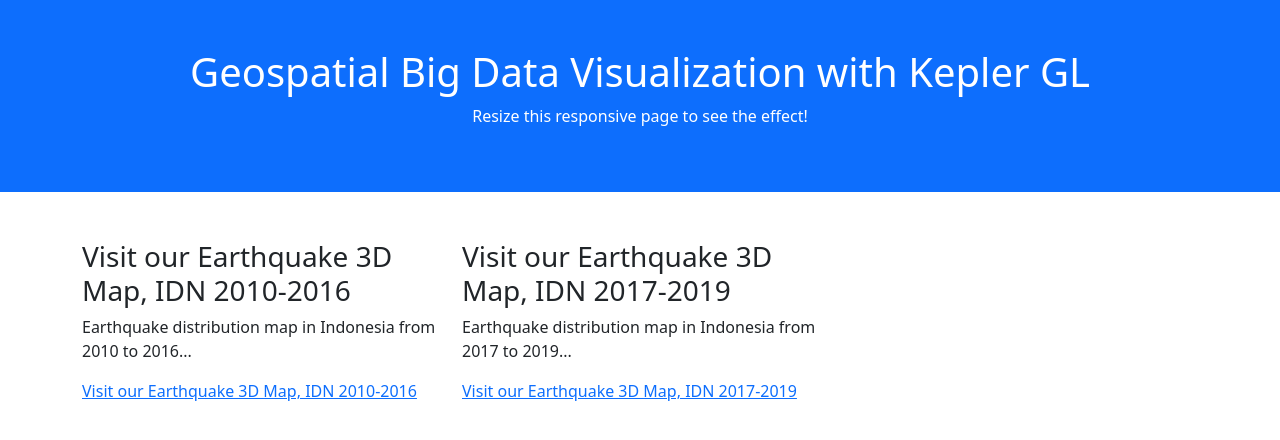
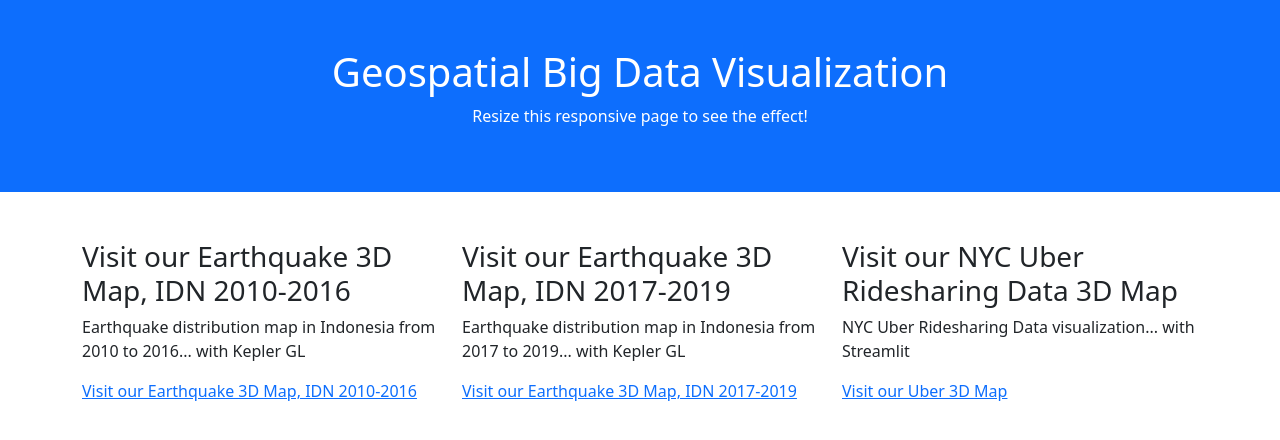
Before and after one commit to nmfarda/nmfarda.github.io, a plain HTML site: page index.html in a window 1280 px wide. Drawn offline with nearby package versions, Linux system fonts and the light colour scheme.

Commit message:
Update index.html

```diff
--- a/index.html
+++ b/index.html
@@ -10,7 +10,7 @@
 <body>
 
 <div class="container-fluid p-5 bg-primary text-white text-center">
-  <h1>Geospatial Big Data Visualization with Kepler GL</h1>
+  <h1>Geospatial Big Data Visualization</h1>
   <p>Resize this responsive page to see the effect!</p>
 </div>
 
@@ -18,13 +18,18 @@
   <div class="row">
     <div class="col-sm-4">
       <h3>Visit our Earthquake 3D Map, IDN 2010-2016</h3>
-      <p>Earthquake distribution map in Indonesia from 2010 to 2016...</p>
+      <p>Earthquake distribution map in Indonesia from 2010 to 2016... with Kepler GL</p>
       <p><a href="https://nmfarda.github.io/3D_Eq_IDN_2010_2016.html">Visit our Earthquake 3D Map, IDN 2010-2016</a></p>
     </div>
     <div class="col-sm-4">
       <h3>Visit our Earthquake 3D Map, IDN 2017-2019</h3>
-      <p>Earthquake distribution map in Indonesia from 2017 to 2019...</p>
+      <p>Earthquake distribution map in Indonesia from 2017 to 2019... with Kepler GL</p>
       <p><a href="https://nmfarda.github.io/3D_Eq_IDN_2017_2019.html">Visit our Earthquake 3D Map, IDN 2017-2019</a></p>
+    </div>
+    <div class="col-sm-4">
+      <h3>Visit our NYC Uber Ridesharing Data 3D Map</h3>
+      <p>NYC Uber Ridesharing Data visualization... with Streamlit</p>
+      <p><a href="https://nmfarda-streamlit-example-streamlit-app-q259pe.streamlit.app/">Visit our Uber 3D Map</a></p>
     </div>
   </div>
 </div>
```
